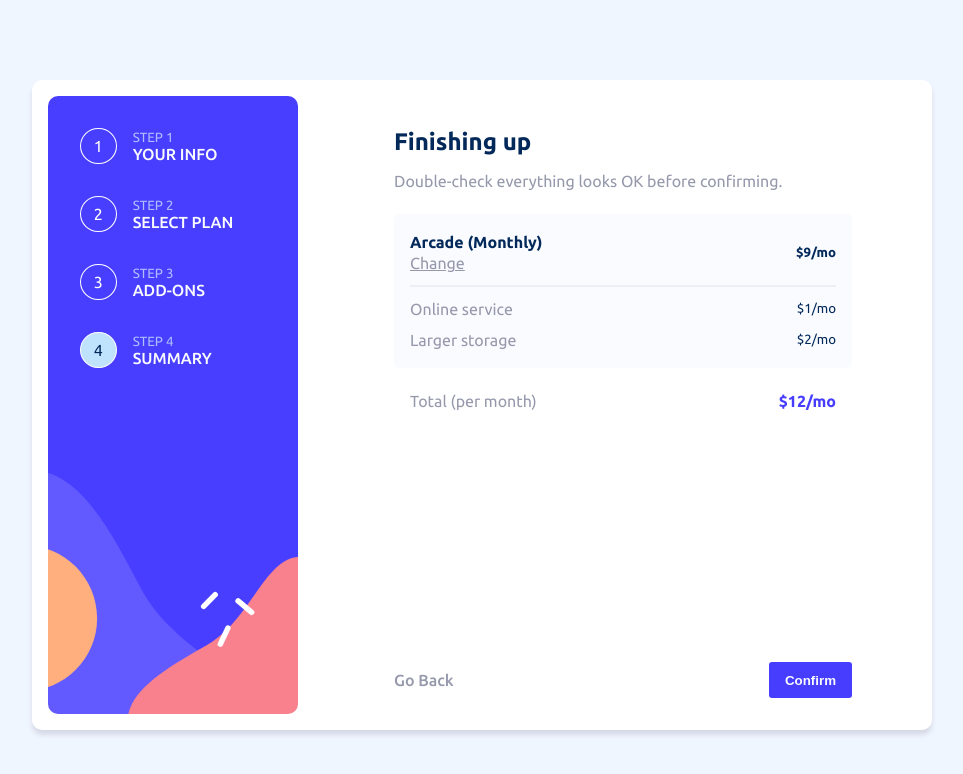
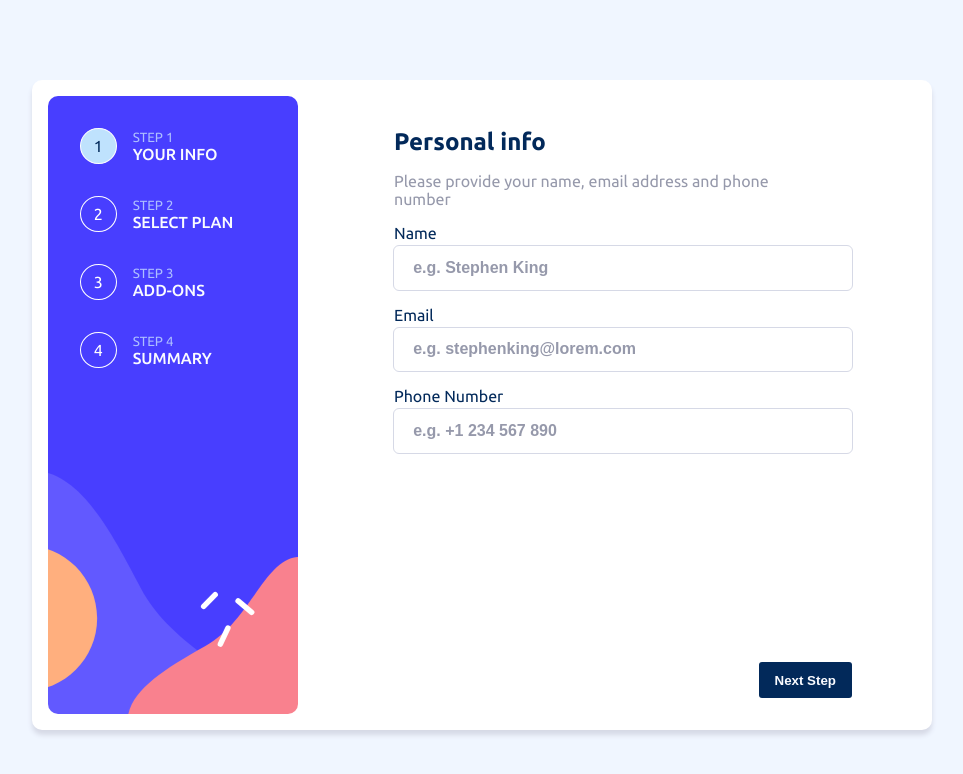
Before and after one commit to rowleks/fe-multi-step-form, a React (Vite) app: page / in a window 1280 px wide. Shown: the top 774 px of the page, without its empty margins (158-1121 px from the left). Built offline with nearby package versions, Linux system fonts and the light colour scheme.

Commit message:
added form validation

```diff
--- a/src/App.tsx
+++ b/src/App.tsx
@@ -1,12 +1,22 @@
+import { useState } from 'react'
 import './App.scss'
 // import Success from './components/forms/success/Success'
-// import Step1 from './components/forms/step-1/Step1'
-// import Step2 from './components/forms/step-2/Step2'
+import Step1 from './components/forms/step-1/Step1'
+import Step2 from './components/forms/step-2/Step2'
 // import Step3 from './components/forms/step-3/Step3'
-import Step4 from './components/forms/step-4/Step4'
+// import Step4 from './components/forms/step-4/Step4'
 import Sidebar from './components/sidebar/Sidebar'
 
 function App() {
+
+  const [step, setStep] = useState(1)
+
+  const nextStep = () => {
+    setStep(prev => prev + 1)
+  }
+  // const prevStep = () => {
+  //   setStep(prev => prev - 1)
+  // }
 
   return (
   <main>
@@ -15,7 +25,8 @@ function App() {
     </section>
 
     <section className='right'>
-     <Step4 />
+      { step === 1 &&  <Step1 nextStep={nextStep} />}
+      { step === 2 &&  <Step2 />}
     </section>
 
   </main>
--- a/src/components/forms/step-1/Step1.tsx
+++ b/src/components/forms/step-1/Step1.tsx
@@ -2,11 +2,121 @@ import "./step1.scss";
 import "../heading/Heading";
 import Heading from "../heading/Heading";
 import Nav from "../../nav/Nav";
+import { useState } from "react";
 
-function Step1() {
+interface Step1Props {
+  nextStep?: () => void
+}
+
+function Step1({nextStep}: Step1Props) {
 
   const h2 = "Personal info";
   const p = "Please provide your name, email address and phone number";
+
+  const [errors, setErrors] = useState({
+    email: '',
+    number: '',
+    name: ''
+  })
+
+  const [formData, setFormData] = useState({
+    username: '',
+    useremail: '',
+    number: ''
+  })
+
+  const handleNext = () => {
+    if (nextStep) { nextStep()}
+  }
+
+  const handleChange = (e:React.ChangeEvent<HTMLInputElement>) => {
+    const {name, value} = e.target
+    setFormData(prev => ({...prev, [name]: value}))
+  }
+
+  const handleError = () => {
+    const emailRegex = /^[a-zA-Z0-9._%-]+@[a-zA-Z0-9.-]+\.(com|net|org|co|us)$/;
+    const numberRegex = /^\d{3}[-.\s]?\d{4}[-.\s]?\d{4}$/
+    const nameRegex = /^[A-Za-z]+(?: [A-Za-z]+)?$/
+
+    const validEmail = emailRegex.test(formData.useremail)
+    const validNumber = numberRegex.test(formData.number)
+    const validName = nameRegex.test(formData.username)
+
+    if(!formData.useremail)
+    {
+      setErrors( prev =>({
+      ...prev, ["email"]: 'This field is required'}))
+    }
+    else
+    {
+      if (validEmail)
+        {
+          setErrors(prev => ({
+            ...prev, ["email"]: ''
+          }))
+        }
+      else
+      {
+        {
+          setErrors(prev => ({
+            ...prev, ["email"]: 'Please enter a valid email address'
+          }))
+        }
+      }
+    }
+
+    if(!formData.number)
+      {
+        setErrors( prev =>({
+        ...prev, ["number"]: 'This field is required'}))
+      }
+      else
+      {
+        if (validNumber)
+          {
+            setErrors(prev => ({
+              ...prev, ["number"]: ''
+            }))
+          }
+        else
+        {
+          {
+            setErrors(prev => ({
+              ...prev, ["number"]: 'Please enter a valid phone number'
+            }))
+          }
+        }
+      }
+
+    if(!formData.username)
+      {
+        setErrors( prev =>({
+        ...prev, ["name"]: 'This field is required'}))
+      }
+      else
+      {
+        if (validName)
+          {
+            setErrors(prev => ({
+              ...prev, ["name"]: ''
+            }))
+          }
+        else
+        {
+          {
+            setErrors(prev => ({
+              ...prev, ["name"]: 'Please enter your correct name'
+            }))
+          }
+        }
+      }
+
+      if(validName && validEmail && validNumber) { handleNext() }
+
+  }
+
+
 
   return (
     <div className="steps-container">
@@ -16,24 +126,48 @@ function Step1() {
 
           <form id="form" className="form1">
             <label htmlFor="user-name">
-              <div>Name</div>
-              <input type="text" id="user-name" name="user-name" autoComplete="off" placeholder="e.g. Stephen King" />
+              <div>
+                <span>Name</span>
+                <span className={errors.name ? 'show' : ''}>{errors.name}</span>
+              </div>
+              <input
+              type="text" id="user-name" name="username" autoComplete="off"
+              placeholder="e.g. Stephen King"
+              value={formData.username}
+              onChange={handleChange}/>
             </label>
 
             <label htmlFor="user-mail">
-              <div>Email Address</div>
-              <input type="email" id="user-mail" name="user-mail" autoComplete="new-password" placeholder="e.g. stephenking@lorem.com" />
+              <div>
+                <span>Email</span>
+                <span className={errors.email ? 'show' : ''}>{errors.email}</span>
+              </div>
+
+              <input
+              type="email" id="user-mail"
+              name="useremail" autoComplete="new-password"
+              placeholder="e.g. stephenking@lorem.com"
+              value={formData.useremail}
+              onChange={handleChange}/>
             </label>
 
             <label htmlFor="number">
-              <div>Phone Number</div>
-              <input type="text" id="number" name="number" autoComplete="off" placeholder="e.g. +1 234 567 890" />
+              <div>
+                <span>Phone Number</span>
+                <span className={errors.number ? 'show' : ''}>{errors.number}</span>
+              </div>
+              <input
+              type="number" id="number"
+              name="number" autoComplete="new-password"
+              placeholder="e.g. +1 234 567 890"
+              value={formData.number}
+              onChange={handleChange}/>
             </label>
           </form>
         </section>
       </div>
 
-      <div> <Nav first={true}/> </div>
+      <div> <Nav first={true} next={handleError}/> </div>
 
 
 
--- a/src/components/forms/step-1/step1.scss
+++ b/src/components/forms/step-1/step1.scss
@@ -7,7 +7,28 @@ section.step {
         width: 100%; height: 100%;
 
         label {
-            color: $marine-blue
+            color: $marine-blue;
+
+            div {
+                display: flex; align-items: center;
+                justify-content: space-between;
+
+                span:nth-child(2) {
+                    visibility: hidden;
+                    font-size: .9rem;
+                    font-weight: 500;
+                    color: $strawberry-red;
+
+                    &.show { visibility: visible;}
+                }
+
+                &:has(.show) + input {
+                    outline: 1px solid $strawberry-red;
+
+                    &:focus { outline: 2px solid $strawberry-red;}
+                }
+            }
+
         }
 
         input {
@@ -17,9 +38,12 @@ section.step {
             color: $marine-blue;
             font-weight: 600;
             font-size: 1rem;
+            outline: 1px solid $light-gray;
+            border: none;
+            border-radius: 5px;
 
             &:focus {
-                outline: .1px solid $purplish-blue;
+                outline: 2px solid $purplish-blue;
             }
 
             &::placeholder {
@@ -27,6 +51,11 @@ section.step {
                 color: $cool-gray
             }
         }
+
+        input[type="number"]::-webkit-inner-spin-button,
+        input[type="number"]::-webkit-outer-spin-button {
+        -webkit-appearance: none;
+        }
     }
 
 }
--- a/src/components/nav/Nav.tsx
+++ b/src/components/nav/Nav.tsx
@@ -2,14 +2,19 @@ import "./nav.scss";
 
 
 interface NavProps {
-  first?: boolean
-  last?: boolean
+  first?: boolean;
+  last?: boolean;
+  next?: () => void
 }
-function Nav({ first = false, last = false }: NavProps) {
+function Nav({ first = false, last = false, next }: NavProps) {
+
+  const handleClick = () => {
+    if (next) { next()}
+  }
   return (
     <nav className="nav">
         <span className={first ? 'hide' : ''}>Go Back</span>
-        <button className={last ? 'last': ''}>{last ? 'Confirm' : 'Next Step'}</button>
+        <button onClick={handleClick} className={last ? 'last': ''}>{last ? 'Confirm' : 'Next Step'}</button>
 
     </nav>
   )
--- a/src/components/sidebar/Sidebar.tsx
+++ b/src/components/sidebar/Sidebar.tsx
@@ -5,7 +5,7 @@ function Sidebar() {
     <aside className="sidebar" >
 
       <div className="step">
-        <span className="">1</span>
+        <span className="active">1</span>
         <div className="step-info">
           <small>STEP 1</small>
           <span>YOUR INFO</span>
@@ -29,7 +29,7 @@ function Sidebar() {
       </div>
 
       <div className="step">
-        <span className="active">4</span>
+        <span className="">4</span>
         <div className="step-info">
           <small>STEP 4</small>
           <span>SUMMARY</span>
```
Also changed, not shown: src/components/forms/validate-form/Validate.tsx (added, +11 -0 lines), src/components/forms/validate-form/validate.scss (added).
